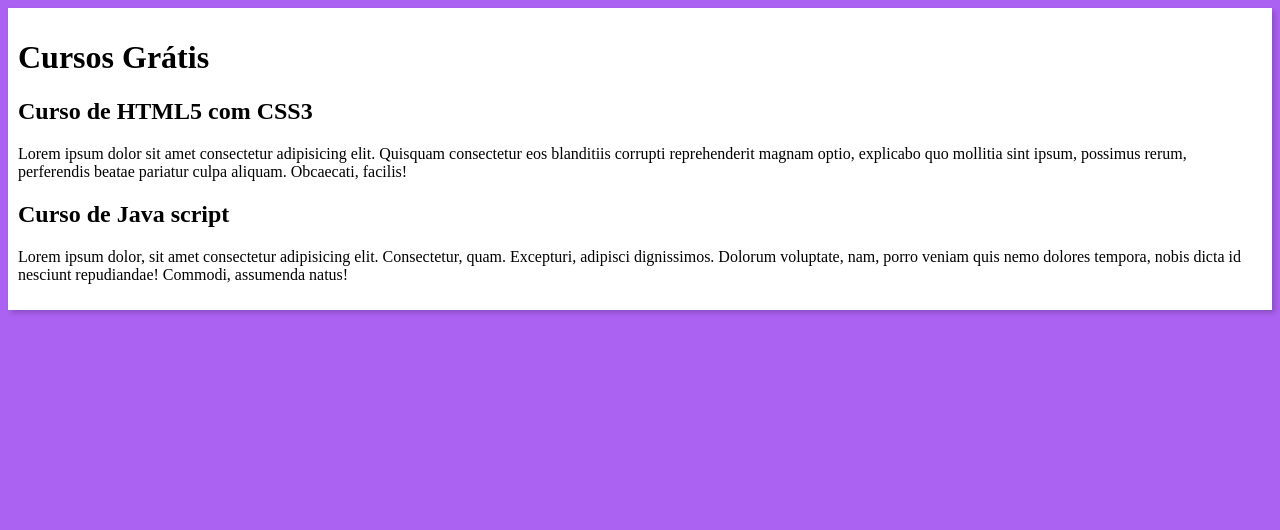
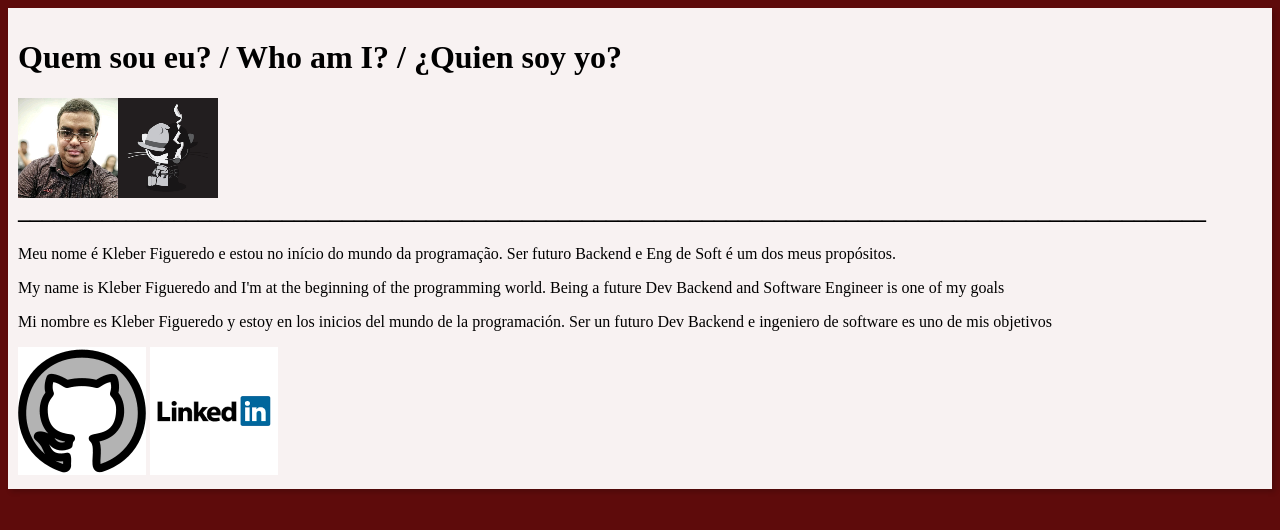
Before and after one commit to kleberfdev/Bio, a PHP site: page / in a window 1280 px wide. Shown: the top 530 px of the page. Run offline with PHP 8.4, Linux system fonts and the light colour scheme.

Commit message:
site modificado

```diff
--- a/estilos/styles.css
+++ b/estilos/styles.css
@@ -3,12 +3,15 @@
     font-size: 16px;
 }
 body {
-    background-color: rgb(171, 97, 241)
+    background-color: rgb(94, 11, 11)
 }
 main{
-    background-color: white;
+    background-color: rgb(248, 242, 242);
     widht:500px;
     margin: auto;
     padding: 10px;
     box-shadow: 3px 3px 5px rgba(0, 0, 0, 0.18)
 }
+img.lado {
+    float: left;
+}
--- a/index.html
+++ b/index.html
@@ -4,21 +4,31 @@
     <meta charset="UTF-8">
     <meta http-equiv="X-UA-Compatible" content="IE=edge">
     <meta name="viewport" content="width=device-width, initial-scale=1.0">
-    <title>Site do Curso em Video</title>
+    <title>Meu Perfil</title>
     <link rel="stylesheet" href="estilos/styles.css">
 </head>
 <body>
     <main>
         <header>
-            <h1>Cursos Grátis</h1>
+            <h1>Quem sou eu? / Who am I? / ¿Quien soy yo?</h1>
+            <img class="lado" src="estilos/1612834148806_resized.jpeg" alt="">
+            <img class="lado" src="estilos/privateinvestocat_resized (1)_resized.jpg" alt="">
+
         </header>
         <article>
-            <h2>Curso de HTML5 com CSS3</h2>
-            <p>Lorem ipsum dolor sit amet consectetur adipisicing elit. Quisquam consectetur eos blanditiis corrupti reprehenderit magnam optio, explicabo quo mollitia sint ipsum, possimus rerum, perferendis beatae pariatur culpa aliquam. Obcaecati, facilis!</p>
+            <h2>___________________________________________________________________________________________________</h2>
+            <p>Meu nome é Kleber Figueredo e estou no início do mundo da programação. Ser futuro Backend e Eng de Soft é um dos meus propósitos.
+            </p>
+            <p>My name is Kleber Figueredo and I'm at the beginning of the programming world. Being a future Dev Backend and Software Engineer is one of my goals</p>
+            <p>Mi nombre es Kleber Figueredo y estoy en los inicios del mundo de la programación. Ser un futuro Dev Backend e ingeniero de software es uno de mis objetivos</p>
         </article>
         <article>
-            <h2>Curso de Java script</h2>
-            <p>Lorem ipsum dolor, sit amet consectetur adipisicing elit. Consectetur, quam. Excepturi, adipisci dignissimos. Dolorum voluptate, nam, porro veniam quis nemo dolores tempora, nobis dicta id nesciunt repudiandae! Commodi, assumenda natus!</p>
+
+
+            <a href="https://github.com/kleberfdev"><img src="estilos/download.png" alt=""></a>
+
+            <a href="https://www.linkedin.com/in/klebersantanaf/"><img src="estilos/download (1)_resized.png" alt=""></a>
+            </a>
         </article>
     </main>
 </body>
```
Also changed, not shown: estilos/1612834148806_resized.jpeg (added), estilos/download (1)_resized.png (added), estilos/download.png (added), estilos/privateinvestocat_resized (1)_resized.jpg (added).
